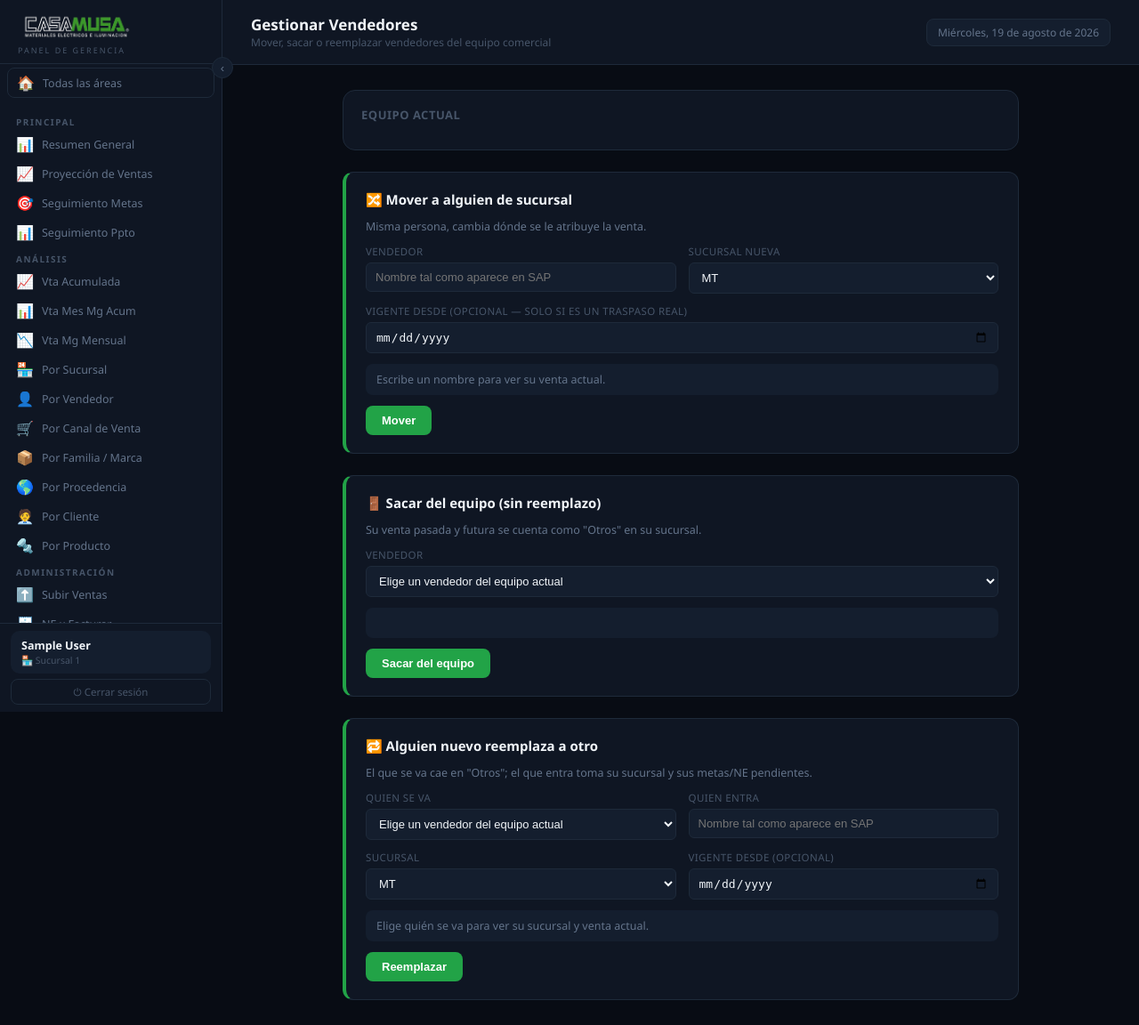
After one commit to dsj874-bot/dashboard-casamusa, a Flask app: page /gestionar_vendedores in a window 1280 px wide. The commit adds this page. Shown: the whole page at 89% size. Run offline with Flask 3, Linux system fonts and the light colour scheme; the visitor is signed in with stand-in values (Sample User, id 1); data that the repository does not hold is empty; parts of the project's set-up code (start-up, migrations or seed data) failed here and were passed over; some libraries are stand-ins or nearby versions.

Commit message:
Gestionar Vendedores: pantalla web para mover/sacar/reemplazar
Cuarta pantalla del mismo patron que Subir Ventas/NE/Metas -- envuelve
las funciones ya existentes (asignar_vendedor_home/
quitar_vendedor_home/reemplazar_vendedor, ver commit 0a81f5d) en un
formulario, para que dsepulveda/jsantana/emusa puedan reasignar
vendedores sin pedirselo a nadie.

Mas sensible que NE/Metas (un error aqui reordena numeros de todo el
dashboard, no solo un monto puntual), asi que el campo de nombre no
es texto libre: /api/gestionar_vendedores/datos trae todo nombre de
VENDEDOR real que aparece en ventas junto a su venta total, y el
formulario muestra una vista previa en vivo ("X tiene $Y en Z filas")
apenas se escribe/elige un nombre -- un error de tipeo se nota al
tiro porque no aparece nada, en vez de fallar en silencio como
"OTROS" sin que nadie lo note.

data_loader_pg.py:
- get_roster_vendedor_home_pg(): contenido actual de vendedor_home,
  para mostrar el equipo tal como esta hoy.
- get_vendedores_con_venta_pg(): nombres reales + venta total, fuente
  del autocomplete/vista previa.

Rutas /gestionar_vendedores + /api/gestionar_vendedores/datos (GET) +
/api/gestionar_vendedores (POST, accion=asignar|quitar|reemplazar).
Sin historial de cambios por ahora (vendedor_home ya guarda quien
hizo el ultimo cambio via updated_by/updated_at, alcanza para
consultarlo a mano si hace falta).

Probado de punta a punta: mover un vendedor real y revertir (sin
dejar rastro), y un reemplazo completo con nombres sinteticos
(crear -> reemplazar -> sacar) confirmando que no queda ningun
residuo en vendedor_home/metas/ne_x_facturar. Validado con
scripts/validar_fase1_comercial.py -- limpio salvo las diferencias
ya conocidas (roster de metas completado antes, remanente de
precision flotante).

Co-Authored-By: Claude Sonnet 5 <noreply@anthropic.com>

```diff
--- a/app.py
+++ b/app.py
@@ -1,5 +1,6 @@
 from flask import Flask, render_template, request, redirect, url_for, session, jsonify, send_file
 from functools import wraps
+from datetime import date
 import io
 import os
 import sys
@@ -939,6 +940,76 @@ def api_cargar_metas():
         return jsonify({"ok": False, "msg": f"Error: {e}"}), 500
 
 
+# ══════════════════════════════════════════════════════
+#  GESTIONAR VENDEDORES — mover/sacar/reemplazar sin tocar codigo
+#  (ver CLAUDE.md, seccion "En Postgres: cambiar de sucursal...")
+# ══════════════════════════════════════════════════════
+@app.route("/gestionar_vendedores")
+@admin_requerido
+def gestionar_vendedores():
+    return render_template("gestionar_vendedores.html",
+                           active="gestionar_vendedores",
+                           session_nombre=session.get("nombre"))
+
+
+@app.route("/api/gestionar_vendedores/datos")
+@admin_requerido
+def api_gestionar_vendedores_datos():
+    if not USAR_POSTGRES_COMERCIAL:
+        return jsonify({"ok": False, "msg": "Esta funcion requiere Postgres (USAR_POSTGRES_COMERCIAL=1)."}), 400
+    try:
+        return jsonify({
+            "ok": True,
+            "roster": data_loader_pg.get_roster_vendedor_home_pg(),
+            "vendedores": data_loader_pg.get_vendedores_con_venta_pg(),
+            "sucursales": data_loader.ORDEN_SUCURSALES,
+        })
+    except Exception as e:
+        return jsonify({"ok": False, "msg": f"Error: {e}"}), 500
+
+
+@app.route("/api/gestionar_vendedores", methods=["POST"])
+@admin_requerido
+def api_gestionar_vendedores():
+    if not USAR_POSTGRES_COMERCIAL:
+        return jsonify({"ok": False, "msg": "Esta funcion requiere Postgres (USAR_POSTGRES_COMERCIAL=1)."}), 400
+    body = request.get_json(silent=True) or {}
+    accion = body.get("accion")
+    quien = session.get("usuario", "admin")
+
+    def _fecha(valor):
+        return date.fromisoformat(valor) if valor else None
+
+    try:
+        if accion == "asignar":
+            vendedor = (body.get("vendedor") or "").strip().upper()
+            sucursal = body.get("sucursal")
+            if not vendedor or not sucursal:
+                return jsonify({"ok": False, "msg": "Falta el nombre del vendedor o la sucursal."}), 400
+            data_loader_pg.asignar_vendedor_home(vendedor, sucursal, _fecha(body.get("vigente_desde")), updated_by=quien)
+            return jsonify({"ok": True, "msg": f"{vendedor} asignado a {sucursal}."})
+
+        if accion == "quitar":
+            vendedor = (body.get("vendedor") or "").strip().upper()
+            if not vendedor:
+                return jsonify({"ok": False, "msg": "Falta el nombre del vendedor."}), 400
+            data_loader_pg.quitar_vendedor_home(vendedor)
+            return jsonify({"ok": True, "msg": f"{vendedor} sacado del equipo — su venta pasa a 'Otros'."})
+
+        if accion == "reemplazar":
+            viejo    = (body.get("nombre_viejo") or "").strip().upper()
+            nuevo    = (body.get("nombre_nuevo") or "").strip().upper()
+            sucursal = body.get("sucursal")
+            if not viejo or not nuevo or not sucursal:
+                return jsonify({"ok": False, "msg": "Falta el vendedor que se va, el que entra, o la sucursal."}), 400
+            data_loader_pg.reemplazar_vendedor(viejo, nuevo, sucursal, _fecha(body.get("vigente_desde")), updated_by=quien)
+            return jsonify({"ok": True, "msg": f"{nuevo} reemplaza a {viejo} en {sucursal} (metas/NE ya transferidas)."})
+
+        return jsonify({"ok": False, "msg": "Accion no reconocida."}), 400
+    except Exception as e:
+        return jsonify({"ok": False, "msg": f"Error: {e}"}), 500
+
+
 @app.route("/admin/actualizar_inventario", methods=["POST"])
 @admin_requerido
 def admin_actualizar_inventario():
--- a/templates/base.html
+++ b/templates/base.html
@@ -577,6 +577,9 @@
     <a href="/cargar_metas" class="nav-item {% if active == 'cargar_metas' %}active{% endif %}">
       <span class="nav-icon">🎯</span><span class="nav-label"> Cargar Metas</span>
     </a>
+    <a href="/gestionar_vendedores" class="nav-item {% if active == 'gestionar_vendedores' %}active{% endif %}">
+      <span class="nav-icon">🔁</span><span class="nav-label"> Gestionar Vendedores</span>
+    </a>
     {% endif %}
     {% endblock %}
 
--- /dev/null
+++ b/templates/gestionar_vendedores.html
@@ -0,0 +1,312 @@
+{% extends "base.html" %}
+
+{% block title %}Gestionar Vendedores{% endblock %}
+{% block page_title %}Gestionar Vendedores{% endblock %}
+{% block page_subtitle %}Mover, sacar o reemplazar vendedores del equipo comercial{% endblock %}
+
+{% block boton_actualizar %}{% endblock %}
+
+{% block extra_head %}
+<style>
+  .gv-wrap { max-width: 760px; margin: 0 auto; display: flex; flex-direction: column; gap: 24px; }
+
+  .roster-card {
+    background: var(--surface);
+    border: 1px solid var(--border);
+    border-radius: 14px;
+    padding: 18px 20px;
+  }
+  .roster-card h3 { font-size: 13px; text-transform: uppercase; letter-spacing: 0.5px; color: var(--muted); margin-bottom: 12px; }
+  .roster-grid { display: grid; grid-template-columns: repeat(auto-fill, minmax(220px, 1fr)); gap: 10px 20px; }
+  .roster-suc { font-weight: 700; color: var(--accent); font-size: 11.5px; text-transform: uppercase; margin-bottom: 4px; }
+  .roster-vend { font-size: 12.5px; color: var(--text); padding: 2px 0; display: flex; justify-content: space-between; gap: 6px; }
+  .roster-vend .desde { color: var(--muted2); font-size: 11px; }
+
+  .accion-card {
+    background: var(--surface);
+    border: 1px solid var(--border);
+    border-left: 4px solid var(--accent);
+    border-radius: 12px;
+    padding: 20px 22px;
+    display: flex;
+    flex-direction: column;
+    gap: 12px;
+  }
+  .accion-card h3 { font-size: 15px; margin: 0; }
+  .accion-card p.desc { font-size: 12.5px; color: var(--muted2); margin: 0; }
+
+  .campo { display: flex; flex-direction: column; gap: 5px; }
+  .campo label { font-size: 11.5px; color: var(--muted); text-transform: uppercase; letter-spacing: 0.4px; }
+  .campo input, .campo select {
+    background: var(--surface2);
+    border: 1px solid var(--border);
+    border-radius: 6px;
+    color: var(--text);
+    font-size: 13px;
+    padding: 8px 10px;
+  }
+  .fila-2 { display: grid; grid-template-columns: 1fr 1fr; gap: 14px; }
+
+  .preview {
+    font-size: 12.5px;
+    border-radius: 8px;
+    padding: 9px 12px;
+    background: var(--surface2);
+    color: var(--muted2);
+    min-height: 34px;
+    display: flex;
+    align-items: center;
+  }
+  .preview.tiene-venta { color: var(--accent); }
+  .preview.nuevo { color: var(--amber); }
+
+  .btn-accion {
+    align-self: flex-start;
+    padding: 9px 18px;
+    background: var(--accent);
+    color: #fff;
+    border: none;
+    border-radius: 8px;
+    font-size: 13px;
+    font-weight: 600;
+    cursor: pointer;
+  }
+  .btn-accion:disabled { opacity: 0.5; cursor: not-allowed; }
+
+  .resultado { display: none; font-size: 12.5px; border-radius: 8px; padding: 8px 12px; }
+  .resultado.mostrar { display: block; }
+  .resultado.ok { background: rgba(34,163,71,0.12); border: 1px solid var(--accent); color: var(--text); }
+  .resultado.error { background: rgba(239,68,68,0.1); border: 1px solid var(--red); color: var(--red-light); }
+</style>
+{% endblock %}
+
+{% block content %}
+<div class="gv-wrap">
+
+  <div class="roster-card">
+    <h3>Equipo actual</h3>
+    <div class="roster-grid" id="roster-grid"></div>
+  </div>
+
+  <!-- ── Mover de sucursal ─────────────────────── -->
+  <div class="accion-card">
+    <h3>🔀 Mover a alguien de sucursal</h3>
+    <p class="desc">Misma persona, cambia dónde se le atribuye la venta.</p>
+    <div class="fila-2">
+      <div class="campo">
+        <label>Vendedor</label>
+        <input list="lista-vendedores" id="mover-vendedor" placeholder="Nombre tal como aparece en SAP">
+      </div>
+      <div class="campo">
+        <label>Sucursal nueva</label>
+        <select id="mover-sucursal"></select>
+      </div>
+    </div>
+    <div class="campo">
+      <label>Vigente desde (opcional — solo si es un traspaso real)</label>
+      <input type="date" id="mover-fecha">
+    </div>
+    <div class="preview" id="mover-preview">Escribe un nombre para ver su venta actual.</div>
+    <button class="btn-accion" id="mover-btn">Mover</button>
+    <span class="resultado" id="mover-resultado"></span>
+  </div>
+
+  <!-- ── Sacar del equipo ──────────────────────── -->
+  <div class="accion-card">
+    <h3>🚪 Sacar del equipo (sin reemplazo)</h3>
+    <p class="desc">Su venta pasada y futura se cuenta como "Otros" en su sucursal.</p>
+    <div class="campo">
+      <label>Vendedor</label>
+      <select id="quitar-vendedor"><option value="">Elige un vendedor del equipo actual</option></select>
+    </div>
+    <div class="preview" id="quitar-preview"></div>
+    <button class="btn-accion" id="quitar-btn">Sacar del equipo</button>
+    <span class="resultado" id="quitar-resultado"></span>
+  </div>
+
+  <!-- ── Reemplazar ────────────────────────────── -->
+  <div class="accion-card">
+    <h3>🔁 Alguien nuevo reemplaza a otro</h3>
+    <p class="desc">El que se va cae en "Otros"; el que entra toma su sucursal y sus metas/NE pendientes.</p>
+    <div class="fila-2">
+      <div class="campo">
+        <label>Quien se va</label>
+        <select id="reemplazar-viejo"><option value="">Elige un vendedor del equipo actual</option></select>
+      </div>
+      <div class="campo">
+        <label>Quien entra</label>
+        <input list="lista-vendedores" id="reemplazar-nuevo" placeholder="Nombre tal como aparece en SAP">
+      </div>
+    </div>
+    <div class="fila-2">
+      <div class="campo">
+        <label>Sucursal</label>
+        <select id="reemplazar-sucursal"></select>
+      </div>
+      <div class="campo">
+        <label>Vigente desde (opcional)</label>
+        <input type="date" id="reemplazar-fecha">
+      </div>
+    </div>
+    <div class="preview" id="reemplazar-preview">Elige quién se va para ver su sucursal y venta actual.</div>
+    <button class="btn-accion" id="reemplazar-btn">Reemplazar</button>
+    <span class="resultado" id="reemplazar-resultado"></span>
+  </div>
+
+  <datalist id="lista-vendedores"></datalist>
+
+</div>
+
+<script>
+  let ROSTER = [];
+  let VENDEDORES = {};
+
+  function fmtCLP(v) { return '$' + Math.round(v).toLocaleString('es-CL'); }
+
+  function pintarRoster() {
+    const grid = document.getElementById('roster-grid');
+    grid.innerHTML = '';
+    const porSuc = {};
+    for (const f of ROSTER) (porSuc[f.sucursal] = porSuc[f.sucursal] || []).push(f);
+    for (const suc in porSuc) {
+      const col = document.createElement('div');
+      const titulo = document.createElement('div');
+      titulo.className = 'roster-suc';
+      titulo.textContent = suc;
+      col.appendChild(titulo);
+      for (const f of porSuc[suc]) {
+        const row = document.createElement('div');
+        row.className = 'roster-vend';
+        row.innerHTML = `<span>${f.vendedor}</span>` + (f.vigente_desde ? `<span class="desde">desde ${f.vigente_desde}</span>` : '');
+        col.appendChild(row);
+      }
+      grid.appendChild(col);
+    }
+  }
+
+  function pintarSelects() {
+    document.querySelectorAll('#mover-sucursal, #reemplazar-sucursal').forEach(sel => {
+      sel.innerHTML = '';
+      for (const s of SUCURSALES) {
+        const opt = document.createElement('option');
+        opt.value = s; opt.textContent = s;
+        sel.appendChild(opt);
+      }
+    });
+
+    const optsRoster = ROSTER.map(f => `<option value="${f.vendedor}">${f.vendedor} (${f.sucursal})</option>`).join('');
+    document.getElementById('quitar-vendedor').innerHTML = '<option value="">Elige un vendedor del equipo actual</option>' + optsRoster;
+    document.getElementById('reemplazar-viejo').innerHTML = '<option value="">Elige un vendedor del equipo actual</option>' + optsRoster;
+
+    const datalist = document.getElementById('lista-vendedores');
+    datalist.innerHTML = Object.keys(VENDEDORES).map(v => `<option value="${v}">`).join('');
+  }
+
+  function previewVenta(nombre) {
+    const n = (nombre || '').trim().toUpperCase();
+    if (!n) return { html: 'Escribe un nombre para ver su venta actual.', clase: '' };
+    const info = VENDEDORES[n];
+    if (info) return { html: `✓ ${info.n_filas.toLocaleString('es-CL')} filas, ${fmtCLP(info.venta)} en ventas registradas.`, clase: 'tiene-venta' };
+    return { html: 'Sin ventas registradas aún bajo este nombre — se creará como vendedor nuevo.', clase: 'nuevo' };
+  }
+
+  function aplicarPreview(elId, nombre) {
+    const el = document.getElementById(elId);
+    const { html, clase } = previewVenta(nombre);
+    el.textContent = html;
+    el.className = 'preview' + (clase ? ' ' + clase : '');
+  }
+
+  document.getElementById('mover-vendedor').addEventListener('input', (e) => aplicarPreview('mover-preview', e.target.value));
+
+  document.getElementById('quitar-vendedor').addEventListener('change', (e) => {
+    const roster = ROSTER.find(f => f.vendedor === e.target.value);
+    const el = document.getElementById('quitar-preview');
+    if (!roster) { el.textContent = ''; return; }
+    const info = VENDEDORES[e.target.value] || { venta: 0, n_filas: 0 };
+    el.textContent = `Actualmente en ${roster.sucursal} — ${info.n_filas.toLocaleString('es-CL')} filas, ${fmtCLP(info.venta)} en ventas.`;
+    el.className = 'preview';
+  });
+
+  document.getElementById('reemplazar-viejo').addEventListener('change', (e) => {
+    const roster = ROSTER.find(f => f.vendedor === e.target.value);
+    if (roster) document.getElementById('reemplazar-sucursal').value = roster.sucursal;
+    const el = document.getElementById('reemplazar-preview');
+    if (!roster) { el.textContent = 'Elige quién se va para ver su sucursal y venta actual.'; return; }
+    const info = VENDEDORES[e.target.value] || { venta: 0, n_filas: 0 };
+    el.textContent = `${e.target.value} está hoy en ${roster.sucursal} — ${info.n_filas.toLocaleString('es-CL')} filas, ${fmtCLP(info.venta)} en ventas.`;
+    el.className = 'preview';
+  });
+  document.getElementById('reemplazar-nuevo').addEventListener('input', (e) => {
+    const n = e.target.value.trim().toUpperCase();
+    if (!n) return;
+    const info = VENDEDORES[n];
+    const el = document.getElementById('reemplazar-preview');
+    if (info) el.textContent += ` — ${n} ya tiene ${info.n_filas.toLocaleString('es-CL')} filas propias.`;
+  });
+
+  function mostrarResultado(id, ok, msg) {
+    const el = document.getElementById(id);
+    el.textContent = msg;
+    el.className = 'resultado mostrar ' + (ok ? 'ok' : 'error');
+  }
+
+  async function enviar(accion, payload, resultadoId, btnId) {
+    const btn = document.getElementById(btnId);
+    btn.disabled = true;
+    try {
+      const r = await fetch('/api/gestionar_vendedores', {
+        method: 'POST',
+        headers: { 'Content-Type': 'application/json' },
+        body: JSON.stringify({ accion, ...payload }),
+      });
+      const d = await r.json();
+      mostrarResultado(resultadoId, d.ok, d.msg);
+      if (d.ok) await cargarDatos();
+    } catch (e) {
+      mostrarResultado(resultadoId, false, 'Error de conexión.');
+    } finally {
+      btn.disabled = false;
+    }
+  }
+
+  document.getElementById('mover-btn').addEventListener('click', () => {
+    enviar('asignar', {
+      vendedor: document.getElementById('mover-vendedor').value,
+      sucursal: document.getElementById('mover-sucursal').value,
+      vigente_desde: document.getElementById('mover-fecha').value || null,
+    }, 'mover-resultado', 'mover-btn');
+  });
+
+  document.getElementById('quitar-btn').addEventListener('click', () => {
+    const vendedor = document.getElementById('quitar-vendedor').value;
+    if (!vendedor) { mostrarResultado('quitar-resultado', false, 'Elige un vendedor.'); return; }
+    enviar('quitar', { vendedor }, 'quitar-resultado', 'quitar-btn');
+  });
+
+  document.getElementById('reemplazar-btn').addEventListener('click', () => {
+    enviar('reemplazar', {
+      nombre_viejo: document.getElementById('reemplazar-viejo').value,
+      nombre_nuevo: document.getElementById('reemplazar-nuevo').value,
+      sucursal: document.getElementById('reemplazar-sucursal').value,
+      vigente_desde: document.getElementById('reemplazar-fecha').value || null,
+    }, 'reemplazar-resultado', 'reemplazar-btn');
+  });
+
+  let SUCURSALES = [];
+
+  async function cargarDatos() {
+    const r = await fetch('/api/gestionar_vendedores/datos');
+    const d = await r.json();
+    if (!d.ok) return;
+    ROSTER = d.roster;
+    SUCURSALES = d.sucursales;
+    VENDEDORES = {};
+    for (const v of d.vendedores) VENDEDORES[v.vendedor] = v;
+    pintarRoster();
+    pintarSelects();
+  }
+
+  cargarDatos();
+</script>
+{% endblock %}
```
Also changed, not shown: data_loader_pg.py (+41 -0 lines).
